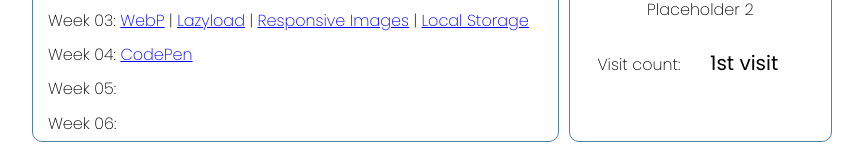
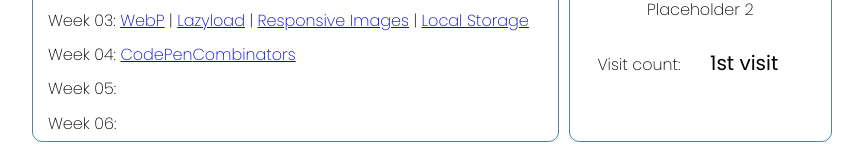
Before and after one commit to nstod2/wdd230, a plain HTML site: page index.html in a window 1280 px wide. Shown: the part 803-947 px from the top of the page, without its empty margins (208-1071 px from the left). Drawn offline with Linux system fonts and the light colour scheme.

Commit message:
Combinators link added to course homepage

```diff
--- a/index.html
+++ b/index.html
@@ -51,7 +51,7 @@
                     <li>Week 01: <a href="https://nstod2.github.io/wdd230/week01/holygrail.html">Layout</a> | <a href="https://nstod2.github.io/wdd230/week01/media-query.html">Media Query</a> | <a href="https://codepen.io/nstod2/pen/jOJrJJq">JS Pen</a></li>
                     <li>Week 02: <a href="https://nstod2.github.io/wdd230/week02/design.html">Web Design Principles</a> | <a href="https://codepen.io/nstod2/pen/ExMmvqm">Codepen</a> | <a href="https://nstod2.github.io/wdd230/week02/bom.html">DOM Manipulation</a></li>
                     <li>Week 03: <a href="week03/images/landscape.webp">WebP</a> | <a href="week03/lazyload.html">Lazyload</a> | <a href="week03/responsive-images.html">Responsive Images</a> | <a href="week03/bom.html">Local Storage</a></li>
-                    <li>Week 04: <a href="https://codepen.io/nstod2/pen/vYPdwqy">CodePen</a></li>
+                    <li>Week 04: <a href="https://codepen.io/nstod2/pen/vYPdwqy">CodePen</a><a href="week04/images/combinators.png">Combinators</a></li>
                     <li>Week 05: <a href=""></a></li>
                     <li>Week 06: <a href=""></a></li>
                 </ul>
```
Also changed, not shown: week04/images/combinators.png (added).
